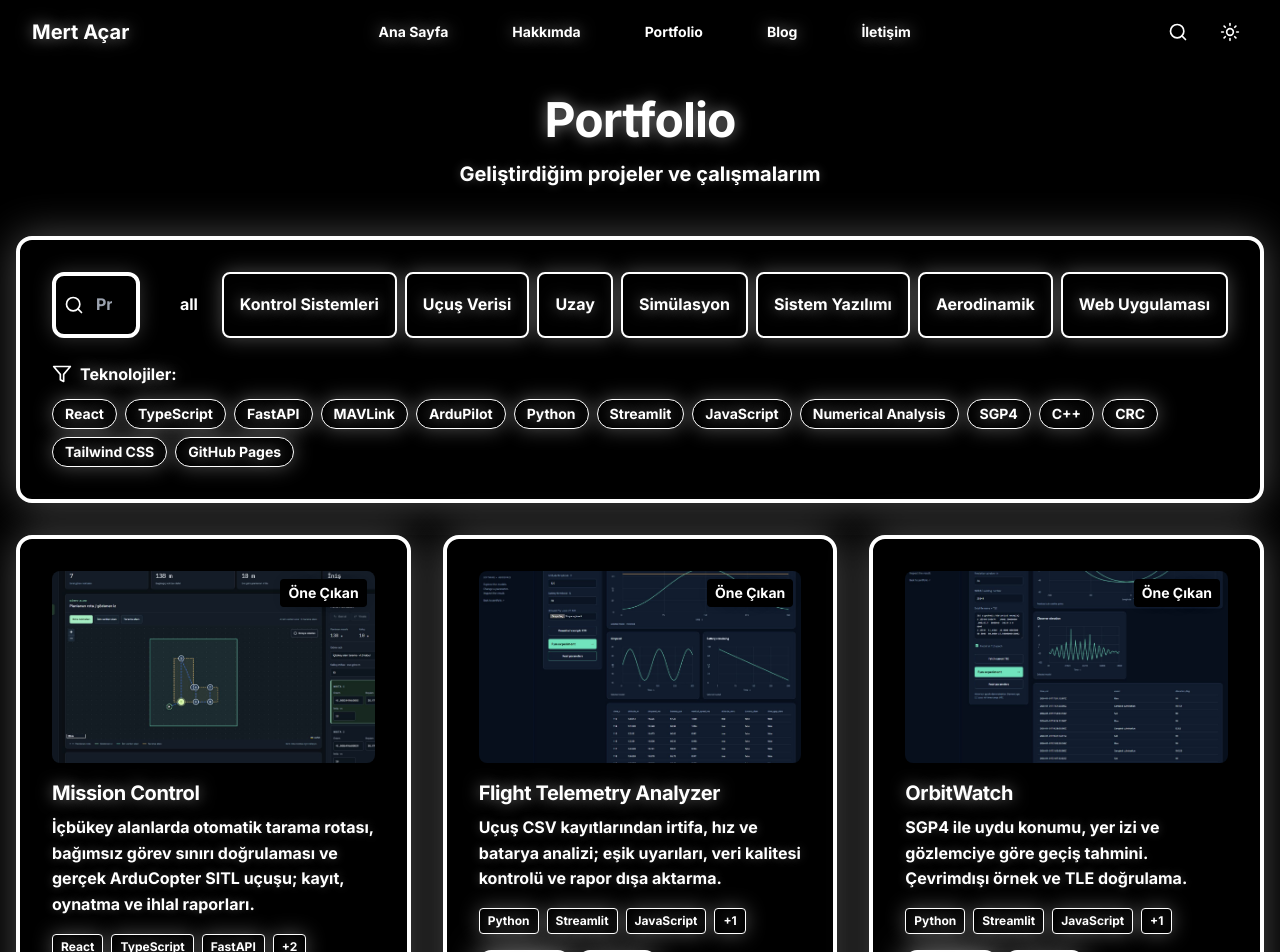
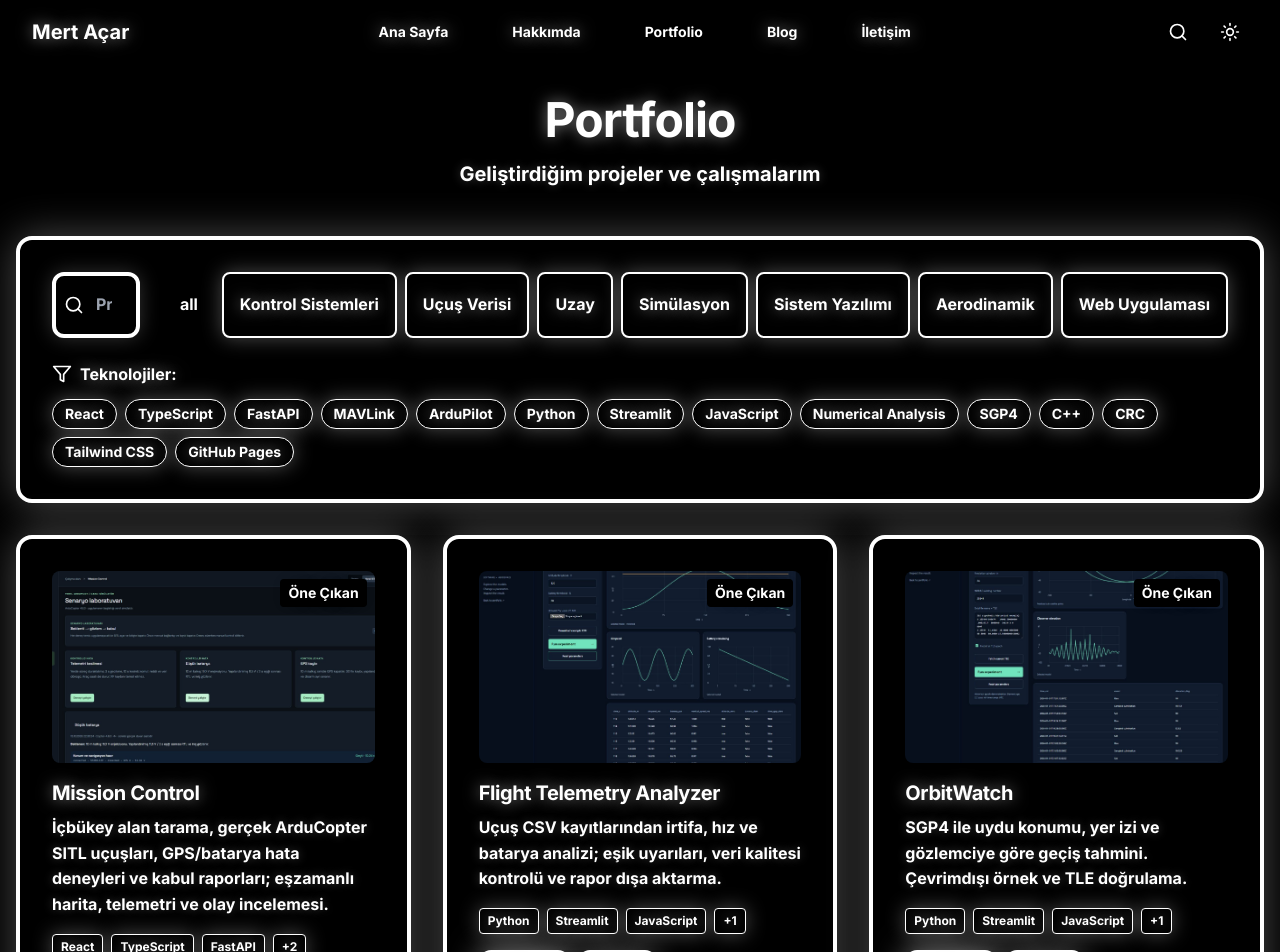
Before and after one commit to mertacar-git/portfolio, a React (Create React App) app: page /#/portfolio in a window 1280 px wide. Shown: the top 952 px of the page. Built offline with nearby package versions, Linux system fonts and the light colour scheme.

Commit message:
Feature Mission Control fault experiments and incident investigation

```diff
--- a/src/data/projects.js
+++ b/src/data/projects.js
@@ -2,8 +2,8 @@ export const projects = [
   {
     "id": 107,
     "title": "Mission Control",
-    "description": "İçbükey alanlarda otomatik tarama rotası, bağımsız görev sınırı doğrulaması ve gerçek ArduCopter SITL uçuşu; kayıt, oynatma ve ihlal raporları.",
-    "image": process.env.PUBLIC_URL + "/images/projects/mission-control-v13.jpg",
+    "description": "İçbükey alan tarama, gerçek ArduCopter SITL uçuşları, GPS/batarya hata deneyleri ve kabul raporları; eşzamanlı harita, telemetri ve olay incelemesi.",
+    "image": process.env.PUBLIC_URL + "/images/projects/mission-control-v14.png",
     "technologies": ["React", "TypeScript", "FastAPI", "MAVLink", "ArduPilot"],
     "category": "Kontrol Sistemleri",
     "liveUrl": "https://mertacar-git.github.io/mission-control/",
--- a/src/utils/projectMigration.js
+++ b/src/utils/projectMigration.js
@@ -1,6 +1,6 @@
 import { projects } from '../data/projects';
 
-const marker = 'portfolio-aerospace-projects-2026-v5';
+const marker = 'portfolio-aerospace-projects-2026-v6';
 const placeholders = new Set(['task-manager','weather-app','blog-platform','ecommerce-api','mobile-ui-kit'].map(name => `https://github.com/mertacar-git/${name}`));
 
 export function mergeProjects(saved) {
```
Also changed, not shown: public/images/projects/mission-control-v14.png (added).
